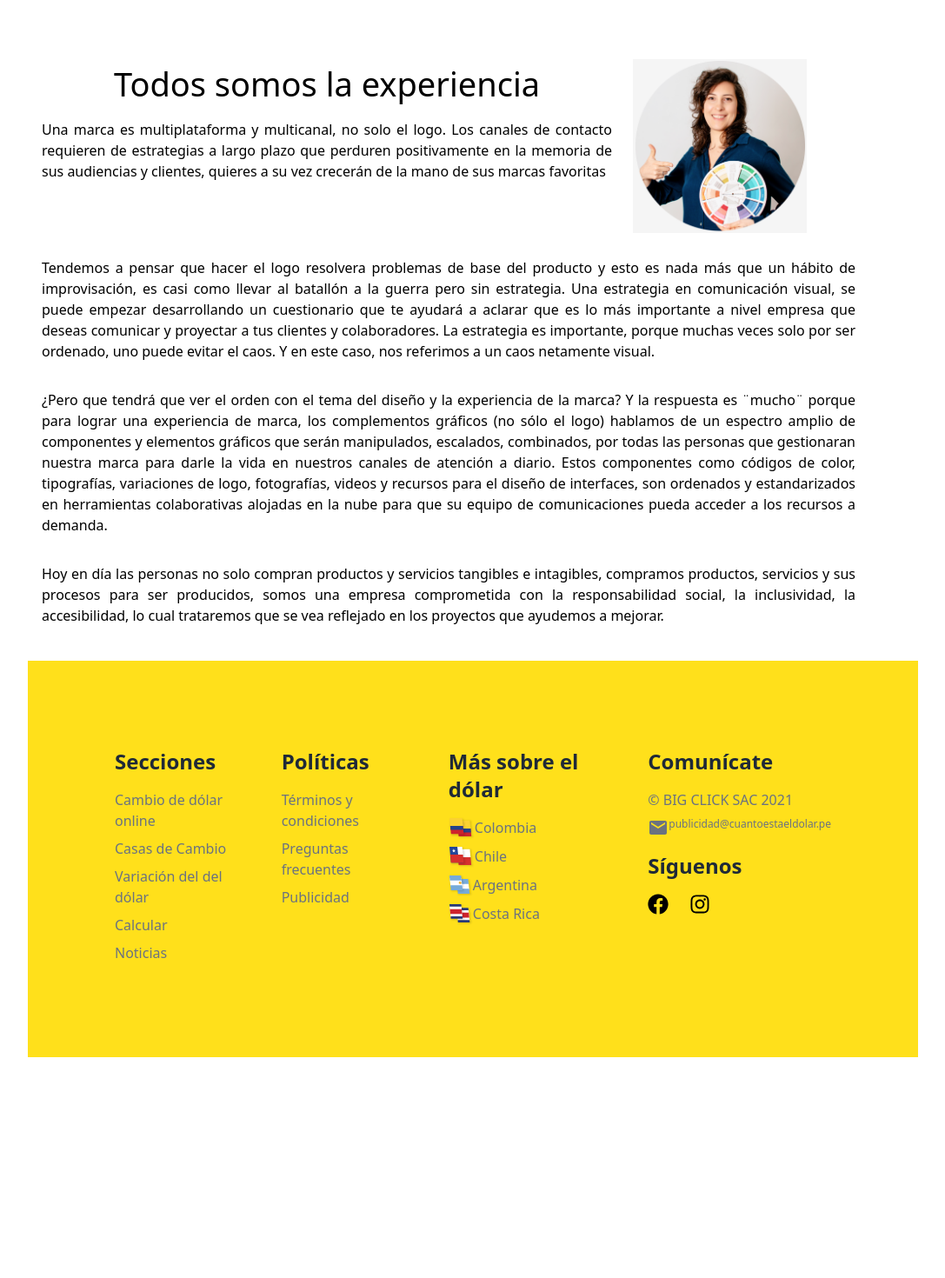
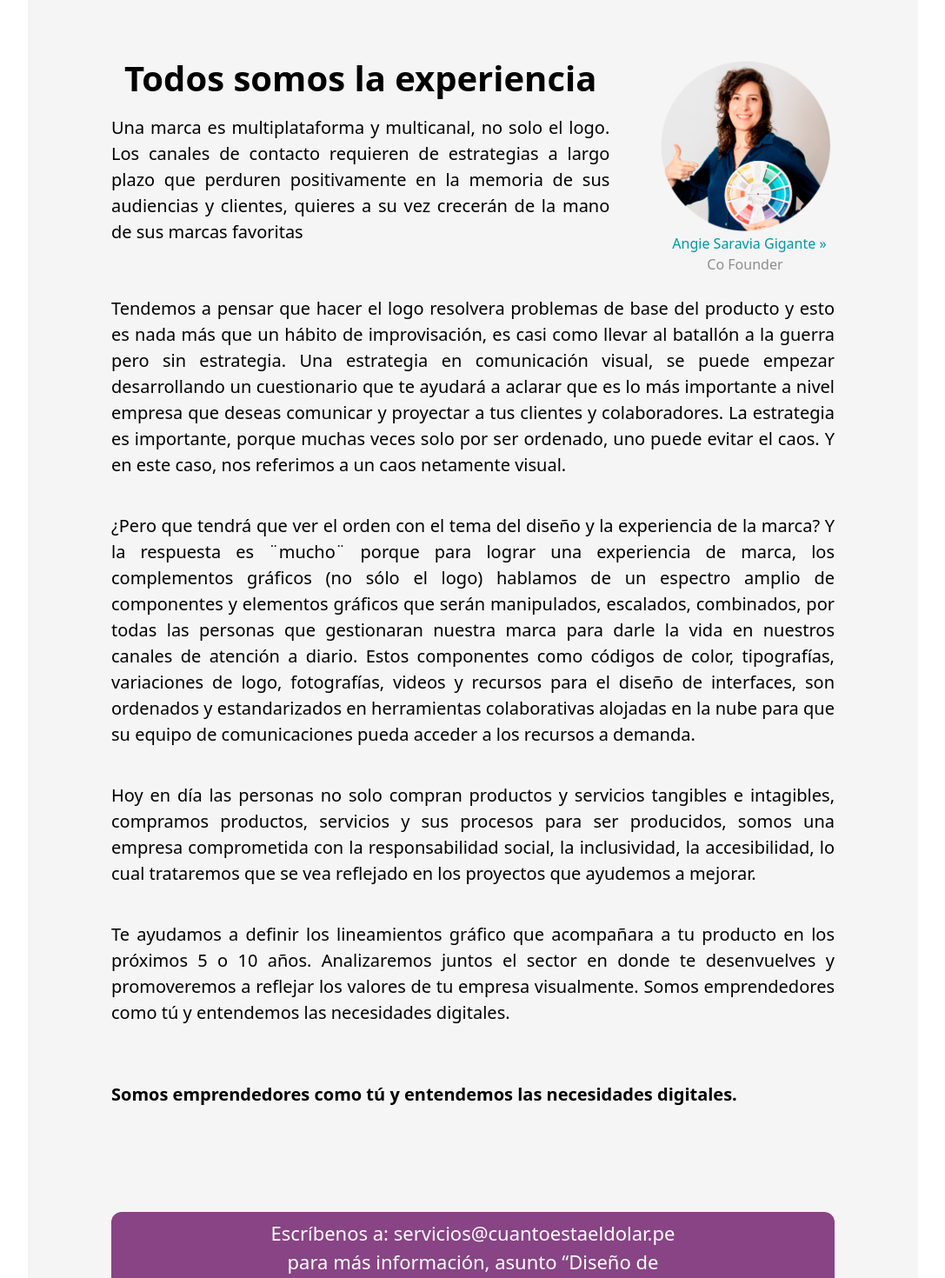
Before and after one commit to andrealemonroy/cednext, a Next.js app: page /brandDesign in a window 1280 px wide. Shown: the part 620-2090 px from the top of the page at 87% size, without its empty margins (96-1183 px from the left). Before the commit the page ends 1836 px from the top, so only its background shows below. Built offline with nearby package versions, Linux system fonts and the light colour scheme.

Commit message:
add Service Brand

```diff
--- /dev/null
+++ b/components/ServiceBrand.jsx
@@ -0,0 +1,64 @@
+import React from 'react'
+
+const ServiceBrand = () => {
+  return (
+    <>
+    <div className="w-screen sm:w-full h-[540px] gradient pt-10">
+            <a href=""></a>
+          <h1 className="titleBrand font-serif pt-16">
+                Diseño de marcas para fintech
+          </h1>
+          <div className='py-[112px] pl-[95px]'>
+            <img width={460} height={290.53} src='img/logofintech.png'/>
+           </div>
+           <div className='titleDesign'>
+               Somos como tú, emprendedores con experiencia en diseño gráfico para productos digitales exitosos.
+           </div>
+        </div>
+        <div className="container mx-auto pt-14 pl-24 grid grid-cols-3 gap-4 bg-[#F5F5F5]" >
+            <div className='col-span-2 pr-10'>
+                <div className='text-[34px] sm:text-[40px] font-bold text-center pt-1'>
+                    Todos somos la experiencia
+                </div>
+                <div className='text-[18px] sm:text-[20px] text-justify pt-3'>
+                    Una marca es multiplataforma y multicanal, no solo el logo.
+                    Los canales de contacto requieren de estrategias a largo plazo que perduren positivamente en la memoria de sus audiencias y clientes, quieres a su vez crecerán de la mano de sus marcas favoritas
+                </div>
+            </div>
+            <div className='pt-3'>
+                <div className='grid'>
+                    <img width={200} height={200} src='img/foto.png'/>
+                    <div className='text-[#0096A6] pl-4'> Angie Saravia Gigante »</div>
+                    <div className='text-[#8E8E8E] pl-14'>Co Founder</div>
+                </div>
+           </div>
+
+        </div>
+        <div className="text-[18px] sm:text-[20px] pl-18 text-justify pt-6 bg-[#F5F5F5]">
+        <p className='px-24 pb-10'>Tendemos a pensar que hacer el logo resolvera problemas de base del producto y esto es nada más que un hábito de improvisación, es casi como llevar al batallón a la guerra pero sin estrategia. Una estrategia en comunicación visual, se puede empezar desarrollando un cuestionario que te ayudará a aclarar que es lo más importante a nivel empresa que deseas comunicar y proyectar a tus clientes y colaboradores. La estrategia es importante, porque muchas veces solo por ser ordenado, uno puede evitar el caos. Y en este caso, nos referimos a un caos netamente visual.
+        </p>
+        <p className='px-24 pb-10'>¿Pero que tendrá  que ver el orden con el tema del diseño y la experiencia de la marca?
+        Y la respuesta es ¨mucho¨ porque para lograr una experiencia de marca, los complementos gráficos (no sólo el logo) hablamos de un espectro amplio de componentes y elementos gráficos que serán manipulados, escalados, combinados, por todas las personas que gestionaran nuestra marca para darle la vida en nuestros canales de atención a diario. Estos componentes como códigos de color, tipografías, variaciones de logo, fotografías, videos y recursos para el diseño de interfaces, son ordenados y estandarizados en herramientas colaborativas alojadas en la nube para que su equipo de comunicaciones pueda acceder a los recursos a demanda.
+        </p>
+        <p className='px-24 pb-10'>Hoy en día las personas no solo compran productos y servicios tangibles e intagibles, compramos productos, servicios  y sus procesos para ser producidos, somos una empresa comprometida con la responsabilidad social, la inclusividad, la accesibilidad, lo cual trataremos que se vea reflejado en los proyectos que ayudemos a mejorar.
+        </p>
+        <p className='px-24'>Te ayudamos a definir los lineamientos gráfico que acompañara a tu producto en los próximos 5 o 10 años. Analizaremos juntos el sector en donde te desenvuelves y promoveremos a reflejar los valores de tu empresa visualmente. Somos emprendedores como tú y entendemos las necesidades digitales.
+        </p>
+        <p className='px-24 py-16 font-bold'>Somos emprendedores como tú y entendemos las necesidades digitales.
+        </p>
+        </div>
+        <div className="container h-[140px] mx-auto pt-14 pr-24 pl-24 gap-4 bg-[#F5F5F5]">
+            <div className="container mx-auto grid grid-cols-1 justify-center gap-4 bg-[#884485] h-[89px] rounded-xl text-white text-center align-middle leading-2 px-[20%] pt-2 text-[20px] sm:text-[22px] ">
+                Escríbenos a: servicios@cuantoestaeldolar.pe
+                para más información, asunto “Diseño de marcas”.
+            </div>
+        </div>
+        <div className="container h-[140px] mx-auto pt-14 pl-24 gap-4 bg-[#F5F5F5]">
+
+        </div>
+
+    </>
+  )
+}
+
+export default ServiceBrand
--- a/pages/brandDesign.jsx
+++ b/pages/brandDesign.jsx
@@ -1,46 +1,13 @@
-import React from 'react'
-import Footer from '../components/Footer'
-import Navbar from '../components/Navbar'
+import React from 'react';
+import Footer from '../components/Footer';
+import Navbar from '../components/Navbar';
+import ServiceBrand from '../components/ServiceBrand';
 
 const brandDesign = () => {
   return (
     <>
-        <Navbar className="mb-20"/>
-        <div className="w-[970px] h-[540px] gradient pt-10">
-            <a href=""></a>
-          <h1 className="titleBrand font-serif pt-16">
-                Diseño de marcas para fintech
-          </h1>
-          <div className='py-[112px] pl-[95px]'>
-            <img width={460} height={290.53} src='img/logofintech.png'/>
-           </div>
-           <div className='titleDesign'>
-               Somos como tú, emprendedores con experiencia en diseño gráfico para productos digitales exitosos.
-           </div>
-        </div>
-        <div className="container mx-auto pt-14 px-4 grid grid-cols-3 gap-4" >
-            <div className='col-span-2'>
-                <div className='text-[34px] sm:text-[38px] text-center pt-3'>
-                    Todos somos la experiencia
-                </div>
-                <div className='text-[14px] sm:text-[16px] text-justify pt-3'>
-                    Una marca es multiplataforma y multicanal, no solo el logo.
-                    Los canales de contacto requieren de estrategias a largo plazo que perduren positivamente en la memoria de sus audiencias y clientes, quieres a su vez crecerán de la mano de sus marcas favoritas
-                </div>
-            </div>
-            <div className='pt-3 pl-2 justify-center'>
-                <img width={200} height={200} src='img/foto.png'/>
-           </div>
-        </div>
-        <div className="text-[14px] sm:text-[16px] text-justify pt-3 pr-14">
-        <p className='p-4'>Tendemos a pensar que hacer el logo resolvera problemas de base del producto y esto es nada más que un hábito de improvisación, es casi como llevar al batallón a la guerra pero sin estrategia. Una estrategia en comunicación visual, se puede empezar desarrollando un cuestionario que te ayudará a aclarar que es lo más importante a nivel empresa que deseas comunicar y proyectar a tus clientes y colaboradores. La estrategia es importante, porque muchas veces solo por ser ordenado, uno puede evitar el caos. Y en este caso, nos referimos a un caos netamente visual.
-        </p>
-        <p className='p-4'>¿Pero que tendrá  que ver el orden con el tema del diseño y la experiencia de la marca?
-        Y la respuesta es ¨mucho¨ porque para lograr una experiencia de marca, los complementos gráficos (no sólo el logo) hablamos de un espectro amplio de componentes y elementos gráficos que serán manipulados, escalados, combinados, por todas las personas que gestionaran nuestra marca para darle la vida en nuestros canales de atención a diario. Estos componentes como códigos de color, tipografías, variaciones de logo, fotografías, videos y recursos para el diseño de interfaces, son ordenados y estandarizados en herramientas colaborativas alojadas en la nube para que su equipo de comunicaciones pueda acceder a los recursos a demanda.
-        </p>
-        <p className='p-4 pb-10'>Hoy en día las personas no solo compran productos y servicios tangibles e intagibles, compramos productos, servicios  y sus procesos para ser producidos, somos una empresa comprometida con la responsabilidad social, la inclusividad, la accesibilidad, lo cual trataremos que se vea reflejado en los proyectos que ayudemos a mejorar.
-        </p>
-        </div>
+        <Navbar/>
+        <ServiceBrand/>
         <Footer/>
     </>
   )
```
Also changed, not shown: components/BasicInformation.jsx (indentation only), public/img/foto.png.
